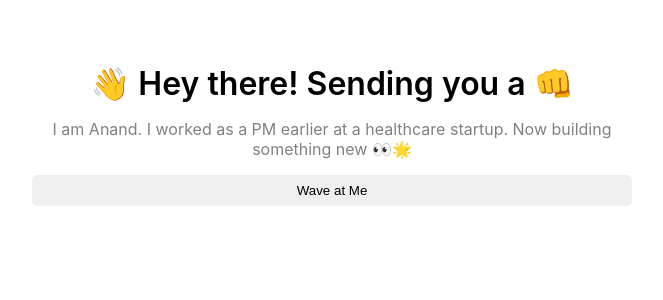
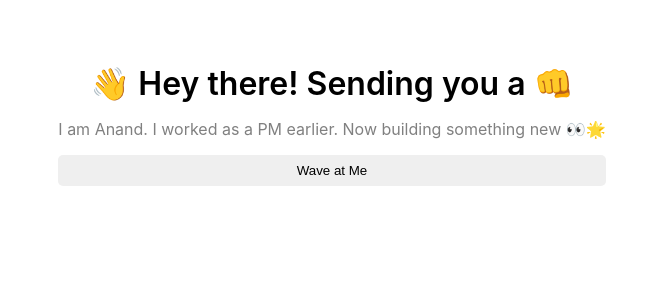
Before and after one commit to anandvardhanmishra/bump-portal, a React (Create React App) app: page / in a window 1280 px wide. Shown: the top 300 px of the page, without its empty margins (308-971 px from the left). Built offline with nearby package versions, Linux system fonts and the light colour scheme.

Commit message:
updating App.js

```diff
--- a/src/App.js
+++ b/src/App.js
@@ -17,7 +17,7 @@ export default function App() {
         </div>
 
         <div className="bio">
-        I am Anand. I worked as a PM earlier at a healthcare startup. Now building something new 👀🌟
+        I am Anand. I worked as a PM earlier. Now building something new 👀🌟
         </div>
 
         <button className="waveButton" onClick={wave}>
```
